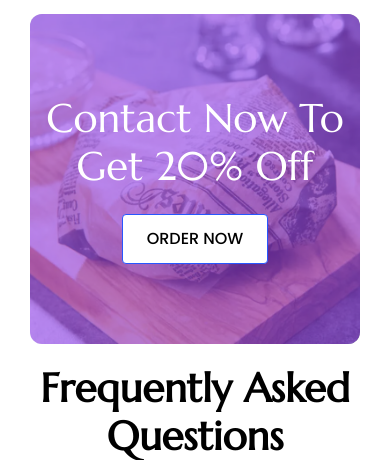
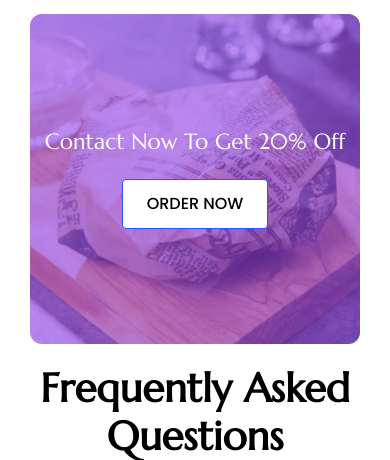
Before and after one commit to salman554480/thedelipapercom, a PHP site: page /wax-paper.html in a window 390 px wide. Shown: the part 3779-4239 px from the top of the page. Run offline with PHP 8.4, Linux system fonts and the light colour scheme; some libraries are stand-ins or nearby versions; some web fonts are replaced.

Commit message:
blog.html

```diff
--- a/assets/css/style.css
+++ b/assets/css/style.css
@@ -1703,6 +1703,9 @@ text-decoration: none;
     .flex-product-items {
       justify-content: center !important;
     }
+    .text-offer {
+      font-size: 22px;
+    }
     .icon-img {
     padding: 14px;
     margin-bottom: 5px;
```
